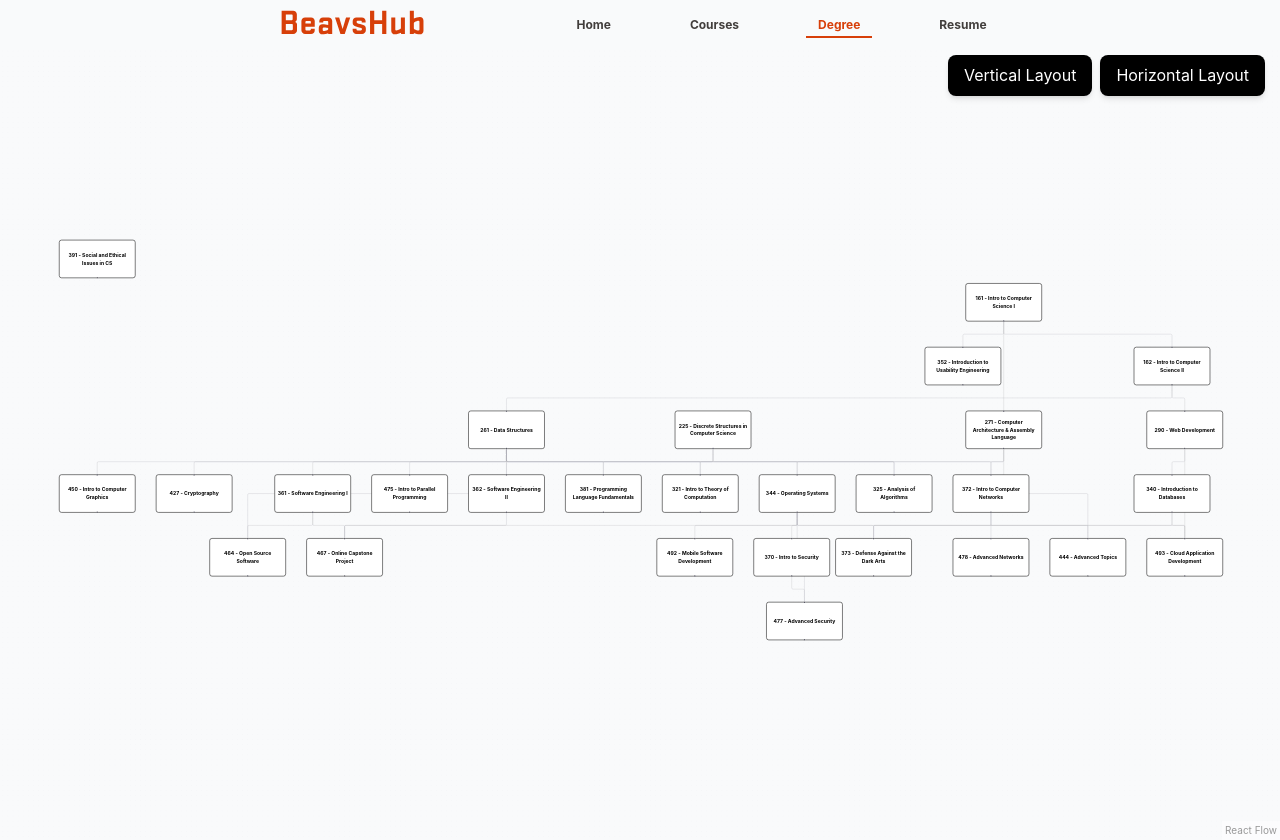
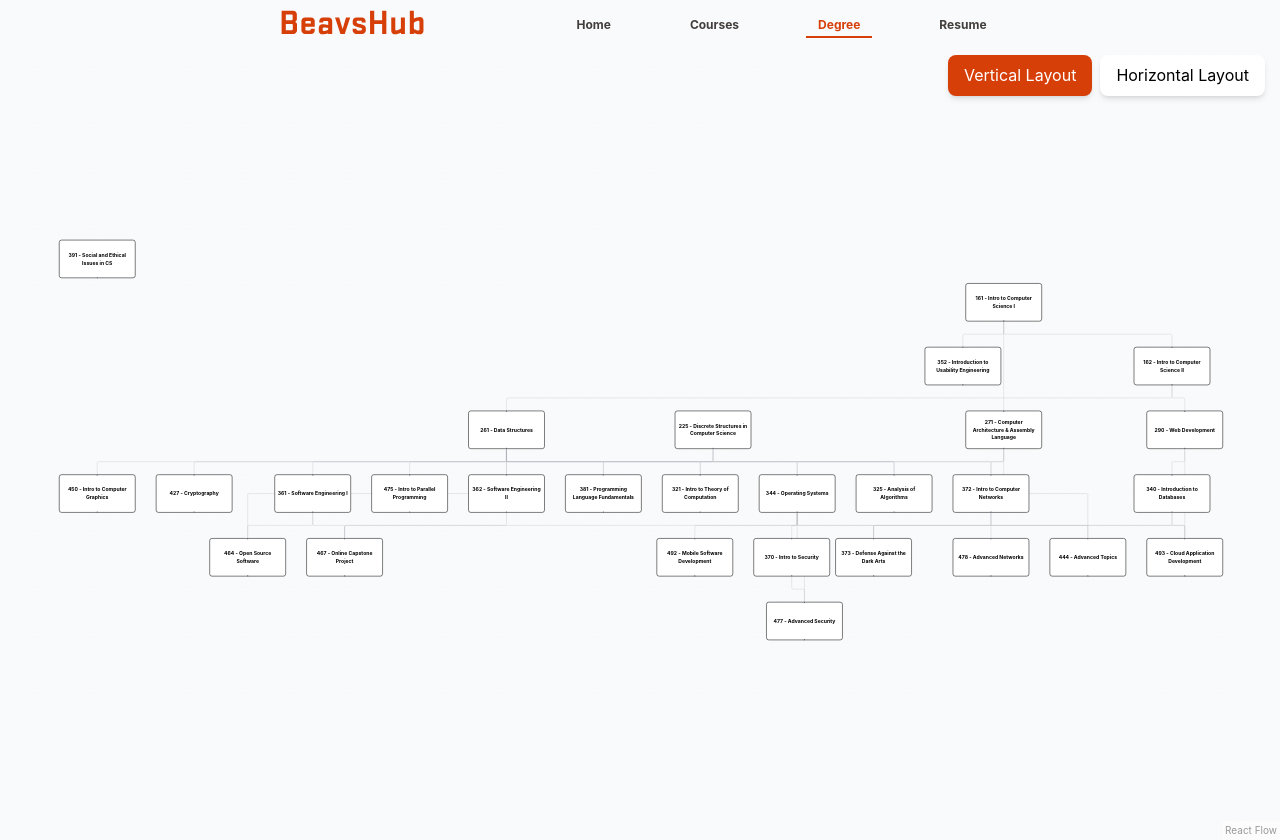
Before and after one commit to paul-nguyen-1/BeavsHubV2, a React (Vite) app in the folder client/: page /planner in a window 1280 px wide. Built offline with nearby package versions, Linux system fonts and the light colour scheme; no server answers.

Commit message:
update colors

```diff
--- a/client/src/components/courses.tsx
+++ b/client/src/components/courses.tsx
@@ -476,7 +476,7 @@ function Courses() {
               data &&
               fetchedChartData?.length > data.pages.length * 10 && (
                 <div ref={ref} className="p-5 text-center w-full">
-                  {isFetchingNextPage && <Loader color="blue" />}
+                  {isFetchingNextPage && <Loader />}
                 </div>
               )}
           </div>
--- a/client/src/components/home.tsx
+++ b/client/src/components/home.tsx
@@ -103,7 +103,7 @@ function Home() {
                       dispatch(setSelectedCourse(course.course.course_name))
                     }
                   >
-                    <div className="flex flex-wrap flex-col justify-evenly bg-white drop-shadow-lg hover:shadow-2xl rounded-lg p-4 w-[355px] md:w-[375px] h-[230px]">
+                    <div className="flex flex-wrap flex-col justify-evenly bg-white drop-shadow-lg hover:opacity-65 rounded-lg p-4 w-[355px] md:w-[375px] h-[230px]">
                       <div className="flex justify-between items-center">
                         <h2 className="text-lg font-bold">{courseNumber}</h2>
                         <span className="bg-[#d73f09] text-white text-xs px-3 py-1 rounded-full">
--- a/client/src/components/reactFlow/layoutFlow.jsx
+++ b/client/src/components/reactFlow/layoutFlow.jsx
@@ -192,14 +192,14 @@ export const LayoutFlow = () => {
       <Panel position="top-right">
         <div className="flex space-x-2 gap-2">
           <button
-            className="px-4 py-2 bg-black text-white text-sm font-medium rounded-lg shadow-md hover:bg-gray-800 focus:outline-none focus:ring-2 focus:ring-gray-600 focus:ring-opacity-75 transition"
+            className="px-4 py-2 bg-[#d73f09] text-white text-sm font-medium rounded-lg shadow-md hover:opacity-85 focus:outline-none focus:ring-2 focus:ring-gray-600 focus:ring-opacity-75 transition cursor-pointer"
             onClick={() => onLayout({ direction: "DOWN" })}
           >
             Vertical Layout
           </button>
 
           <button
-            className="px-4 py-2 bg-black text-white text-sm font-medium rounded-lg shadow-md hover:bg-gray-800 focus:outline-none focus:ring-2 focus:ring-gray-600 focus:ring-opacity-75 transition"
+            className="px-4 py-2 bg-white text-black text-sm font-medium rounded-lg shadow-md hover:opacity-55 focus:outline-none focus:ring-2 focus:ring-gray-600 focus:ring-opacity-75 transition cursor-pointer"
             onClick={() => onLayout({ direction: "RIGHT" })}
           >
             Horizontal Layout
--- a/client/src/components/resume.tsx
+++ b/client/src/components/resume.tsx
@@ -64,8 +64,8 @@ const Resume = () => {
       <label htmlFor="file-upload" className="inline-block">
         <Button
           leftSection={<IconPhoto size={14} />}
-          variant="default"
           component="span"
+          className="bg-[#d73f09] hover:opacity-85"
           onClick={open}
         >
           Upload Resume
--- a/client/src/components/ui/buttons.tsx
+++ b/client/src/components/ui/buttons.tsx
@@ -18,7 +18,7 @@ export const QuickActions = ({
       rel={link.startsWith("http") ? "noopener noreferrer" : undefined}
       underline="never"
     >
-      <div className="flex flex-col items-center justify-center rounded-xl bg-gray-100 drop-shadow-lg hover:shadow-2xl transition w-[160px] md:w-[280px] h-[100px]">
+      <div className="flex flex-col items-center justify-center rounded-xl bg-gray-100 drop-shadow-lg hover:opacity-65 transition w-[160px] md:w-[280px] h-[100px]">
         <Image
           radius="md"
           h={40}
--- a/client/src/components/uploadResumeForm.tsx
+++ b/client/src/components/uploadResumeForm.tsx
@@ -137,8 +137,8 @@ function UploadResumeForm({ closeForm }: UploadResumeFormProps) {
           />
           <Button
             leftSection={<IconPhoto size={14} />}
-            variant="default"
             component="span"
+            color="gray"
           >
             Upload Resume
           </Button>
```
